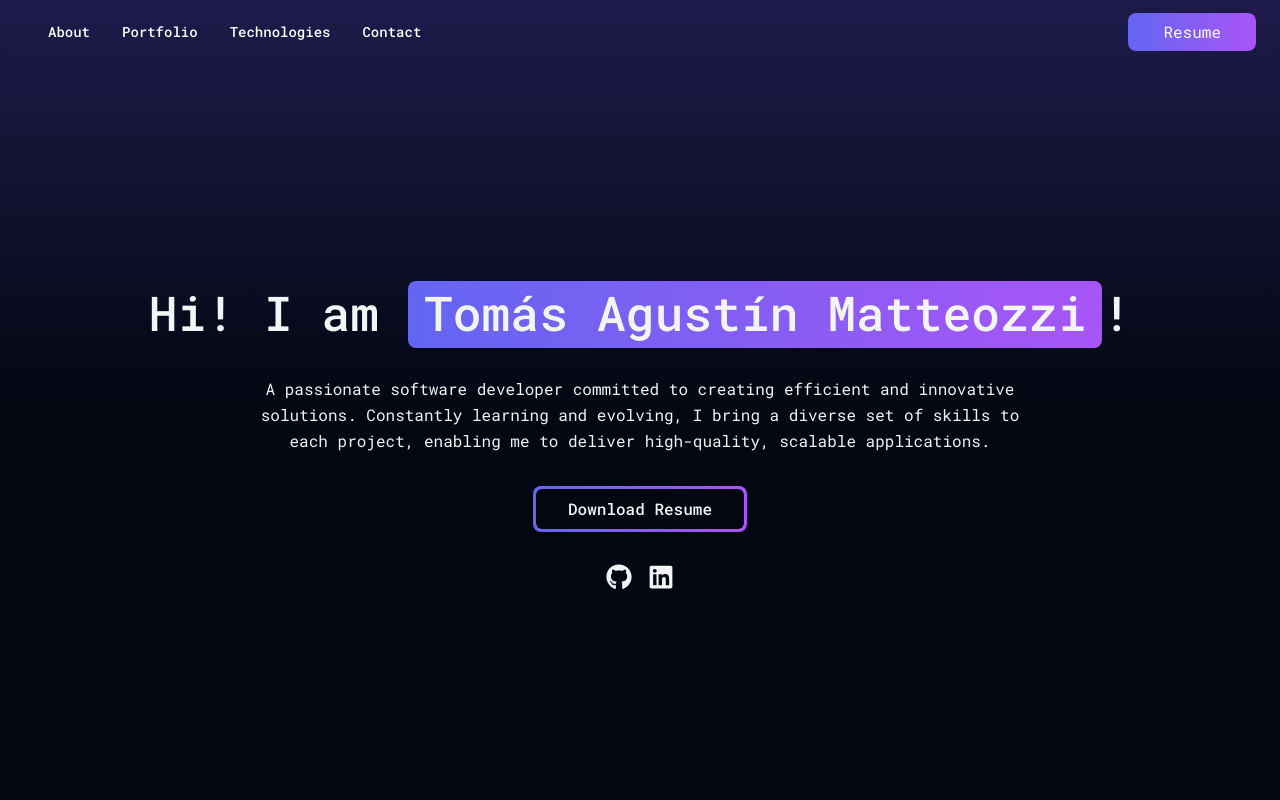
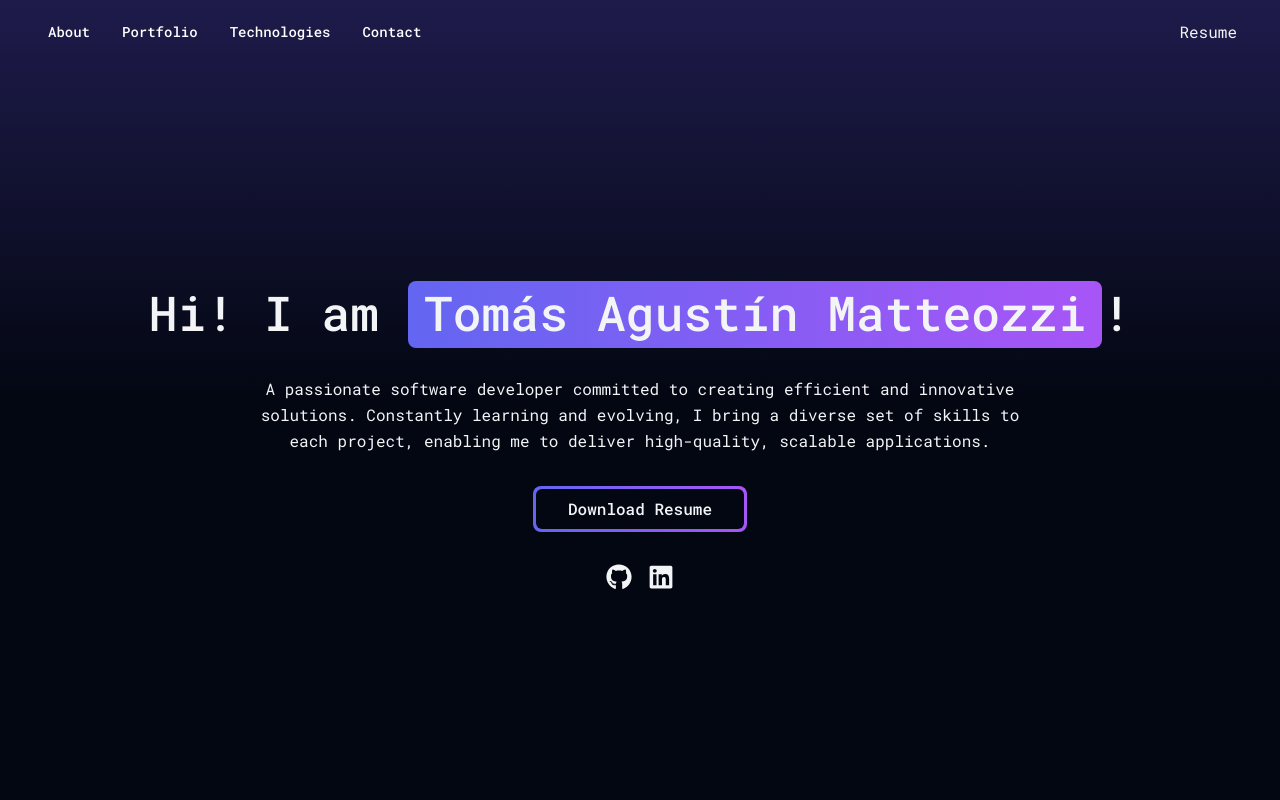
Before and after one commit to tmatteozzi/portfolio, a Next.js app: page / in a window 1280 px wide. Shown: the top 800 px of the page. Built offline with nearby package versions, Linux system fonts and the light colour scheme.

Commit message:
Delete fondo navbar

```diff
--- a/app/pages/Navbar.tsx
+++ b/app/pages/Navbar.tsx
@@ -37,7 +37,7 @@ export default function Navbar({ navBarItems }: NavBarProps) {
 
   return (
     <nav
-      className={`fixed top-0 w-full z-50 bg-transparent backdrop-blur-lg shadow-sm px-2 py-1.5 transition-transform duration-300 ${
+      className={`fixed top-0 w-full z-50 bg-transparent px-2 py-1.5 transition-transform duration-300 ${
         showNavbar ? 'transform translate-y-0' : 'transform -translate-y-full'
       }`}
     >
@@ -74,11 +74,11 @@ export default function Navbar({ navBarItems }: NavBarProps) {
             ))}
           </div>
         </div>
-        <button onClick={downloadPdf} className="relative p-[3px] mr-4">
-          <div className="absolute inset-0 bg-gradient-to-r from-indigo-500 to-purple-500 rounded-lg" />
-          <div className="relative px-8 py-1.5 lg:py-1 bg-transparent rounded-[6px] group transition duration-200 text-base text-white hover:text-black">
-            Resume
-          </div>
+        <button
+          onClick={downloadPdf}
+          className="relative p-[3px] mr-8 text-gray-100"
+        >
+          Resume
         </button>
       </div>
       <AnimatePresence>
```
